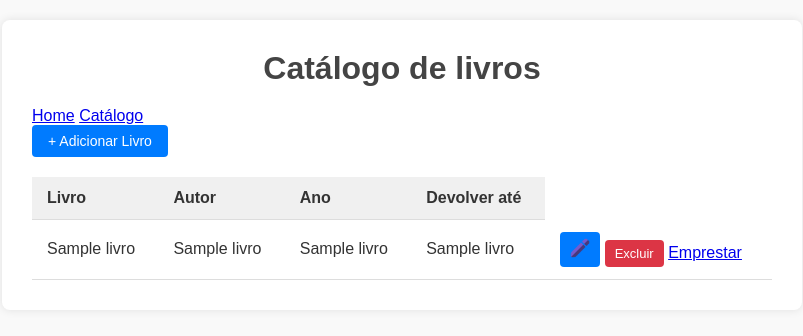
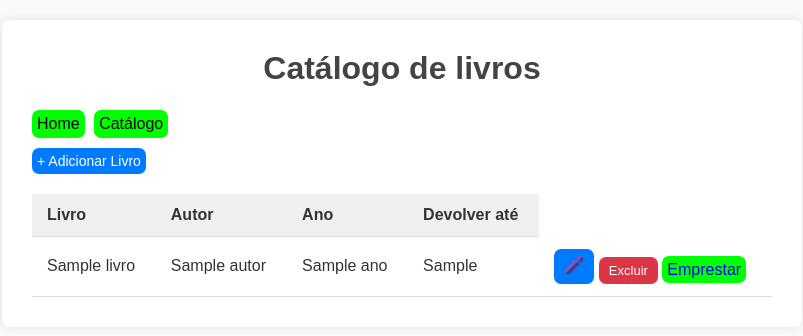
Before and after one commit to RafaelMelin33/Biblioteca, a Flask app: template templates/catalogo.html in a window 1280 px wide. Shown: the top 336 px of the page, without its empty margins (238-1041 px from the left). Run offline with Flask 3, Linux system fonts and the light colour scheme; the template is opened without the code that fills it: most values are stand-ins (such as "Sample title", 1, 10 or a date in 2020).

Commit message:
correção dos códigos
utilização de dicionário dentro de lista para fazer salvar um livro e criação da função devolver

```diff
--- a/main.py
+++ b/main.py
@@ -5,6 +5,7 @@ app = Flask(__name__)
 app.secret_key = 'chavemuitosecretacomçparahackeramericanonaoconseguirinvadir'
 
 livros = []
+
 
 @app.route('/')
 def index():
@@ -17,42 +18,51 @@ def catalogo():
 @app.route('/adicionar_livro', methods=['GET', 'POST'])
 def adicionar_livro():
     if request.method == 'POST':
-        nome = request.form['nome']
-        autor = request.form['autor']
-        ano = request.form['ano']
-        codigo = len(livros)
-        livros.append([codigo, nome, autor, ano])
+        livros.append({
+            'nome': request.form['nome'],
+            'autor': request.form['autor'],
+            'ano': request.form['ano'],
+            'devolver_ate': "",
+            'emprestado': False
+        })
         flash('Livro cadastrado com sucesso!')
         return redirect('/catalogo')
     else:
         return render_template('adicionar_livro.html')
 
-@app.route('/editar_livro/<int:codigo>', methods=['GET', 'POST'])
-def editar_livro(codigo):
+@app.route('/editar_livro/<int:indice>', methods=['GET', 'POST'])
+def editar_livro(indice):
+
     if request.method == 'POST':
-        nome = request.form['nome']
-        autor = request.form['autor']
-        ano = request.form['ano']
-        livros[codigo] = [nome, autor, ano]
+        livros[indice]['nome'] = request.form['nome']
+        livros[indice]['autor'] = request.form['autor']
+        livros[indice]['ano'] = request.form['ano']
         flash('Livro editado com sucesso!')
         return redirect('/catalogo')
     else:
-        livro = livros[codigo]
+        livro = livros[indice]
         return render_template('editar_livro.html', livro=livro)
 
-@app.route('/apagar_livro/<int:codigo>')
-def apagar_livro(codigo):
-    del livros[codigo]
+@app.route('/apagar_livro/<int:indice>')
+def apagar_livro(indice):
+    del livros[indice]
     flash('Livro apagado com sucesso! :(')
     return redirect('/catalogo')
 
-@app.route('/emprestar_livro/<int:codigo>')
-def emprestar_livro(codigo):
-    hoje = datetime.now()
-    devolver = (hoje + timedelta(days = +7)).strftime("%d/%m/%y")
-    livros[codigo].append(devolver)
+@app.route('/emprestar_livro/<int:indice>')
+def emprestar_livro(indice):
+    if livros[indice]['emprestado'] == False:
+        hoje = datetime.now()
+        devolver = (hoje + timedelta(days = -7)).strftime("%d/%m/%y")
+        livros[indice]['devolver_ate'] = devolver
+        livros[indice]['emprestado'] = True
     return redirect('/catalogo')
 
+@app.route('/devolver_livro/<int:indice>')
+def devolver_livro(indice):
+    if livros[indice]['emprestado'] == True:
+        livros[indice]['emprestado'] = False
+    return redirect('/catalogo')
 
 if __name__ == '__main__':
     app.run(debug=True)
--- a/static/style.css
+++ b/static/style.css
@@ -50,13 +50,14 @@ tr:hover {
 
 .botao {
     display: inline-block;
-    padding: 8px 16px;
+    padding: 5px;
     background-color: #007bff;
     color: white;
     text-decoration: none;
-    border-radius: 4px;
+    border-radius: 7px;
     font-size: 14px;
-    transition: background 0.3s;
+    transition: background .3s;
+    transition: .2s;
 }
 
 .botao:hover {
@@ -69,6 +70,7 @@ tr:hover {
 
 .botao.vermelho:hover {
     background-color: #a71d2a;
+    font-size: 17px;
 }
 
 .botao.pequeno {
@@ -105,3 +107,27 @@ input {
     list-style-type: none;
     color: #0c5460;
 }
+
+nav a{
+    background-color: lime;
+    padding: 5px;
+    border-radius: 7px;
+    margin: 3px 5px 10px 0;
+    display: inline-block;
+    text-decoration: none;
+    color: black;
+}
+
+tr a{
+    background-color: lime;
+    padding: 5px;
+    border-radius: 7px;
+    text-decoration: none;
+    transition: .2s;
+}
+
+tr a:hover{
+    padding: 7px;
+    transition: .2s;
+    font-size: 20px;
+}
--- a/templates/catalogo.html
+++ b/templates/catalogo.html
@@ -25,15 +25,18 @@
             </tr>
             {% for livro in livros %}
             <tr>
-                <td>{{ livro[1] }}</td>
-                <td>{{ livro[2] }}</td>
-                <td>{{ livro[3] }}</td>
-                <td>{{ livro[4] }}</td>
+                <td>{{ livro['nome'] }}</td>
+                <td>{{ livro['autor'] }}</td>
+                <td>{{ livro['ano'] }}</td>
+                <td>{{ livro['devolver_ate'] }}</td>
                 <td>
-                    <a class="botao pequeno" href="/editar_livro/{{ livro[0] }}"><img src="./static/img/editar.png" alt="icone de editar" width="20px"></a>
-                    <a class="botao vermelho pequeno" href="/apagar_livro/{{ livro[0] }}">Excluir</a>
-                    <a class="botão verde pequeno" href="/emprestar_livro/{{ livro[0] }}">Emprestar</a>
-
+                    <a class="botao pequeno" href="/editar_livro/{{ loop.index0 }}"><img src="./static/img/editar.png" alt="icone de editar" width="20px"></a>
+                    <a class="botao vermelho pequeno" href="/apagar_livro/{{ loop.index0 }}">Excluir</a>
+                    {% if livros['emprestado'] %}
+                        <a class="botão verde pequeno" href="/devolver_livro/{{ loop.index0 }}">Devolver</a>
+                    {% else %}
+                        <a class="botão verde pequeno" href="/emprestar_livro/{{ loop.index0 }}">Emprestar</a>
+                    {% endif %}
                 </td>
             </tr>
             {% endfor %}
--- a/templates/editar_livro.html
+++ b/templates/editar_livro.html
@@ -9,9 +9,9 @@
     <div class="container">
         <h1>Editar livro</h1>
         <form method="POST">
-            <input type="text" name="nome" value="{{ livro[1] }}" required>
-            <input type="text" name="autor" value="{{ livro[2] }}" required>
-            <input type="number" name="ano" value="{{ livro[3] }}" required>
+            <input type="text" name="nome" value="{{ livro['nome'] }}" required>
+            <input type="text" name="autor" value="{{ livro['autor'] }}" required>
+            <input type="number" name="ano" value="{{ livro['ano'] }}" required>
             <button class="botao cheio" type="submit">Salvar</button>
             <a class="botao cancelar cheio" href="/">Cancelar</a>
         </form>
```
